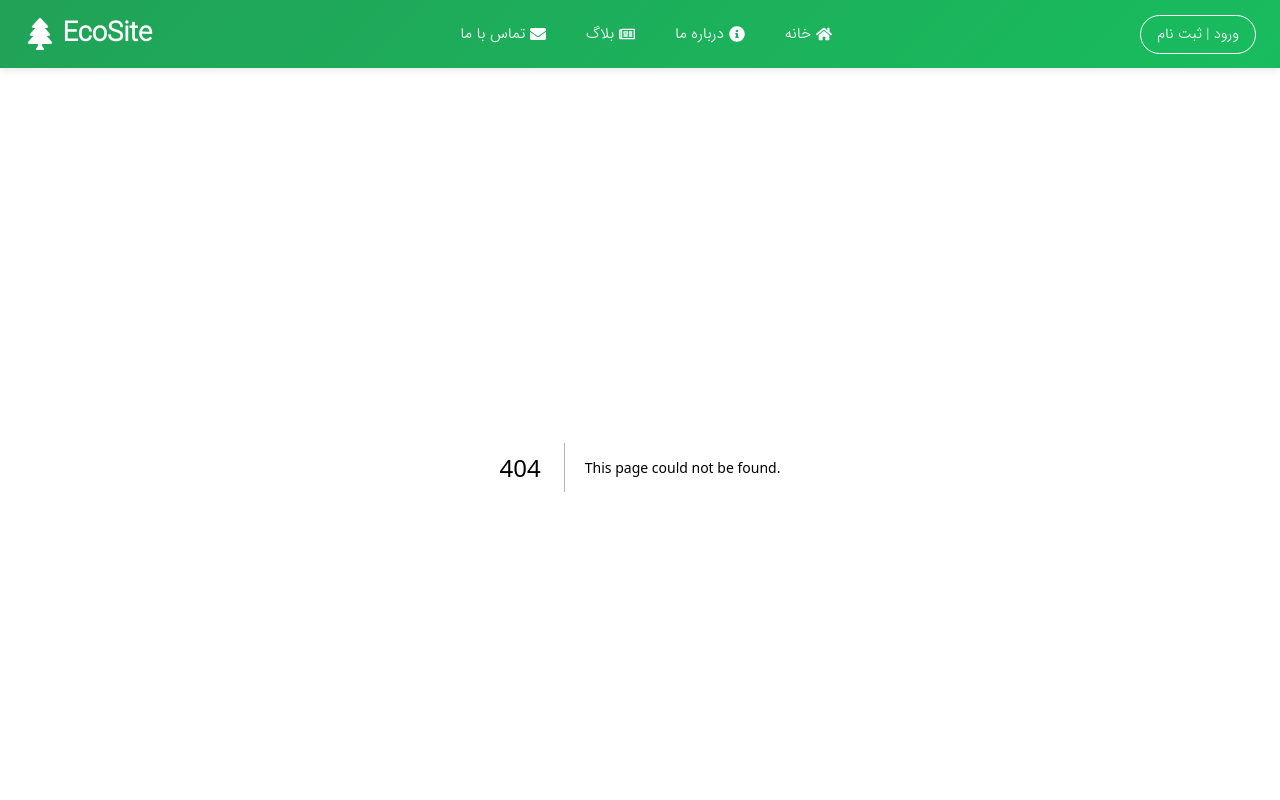
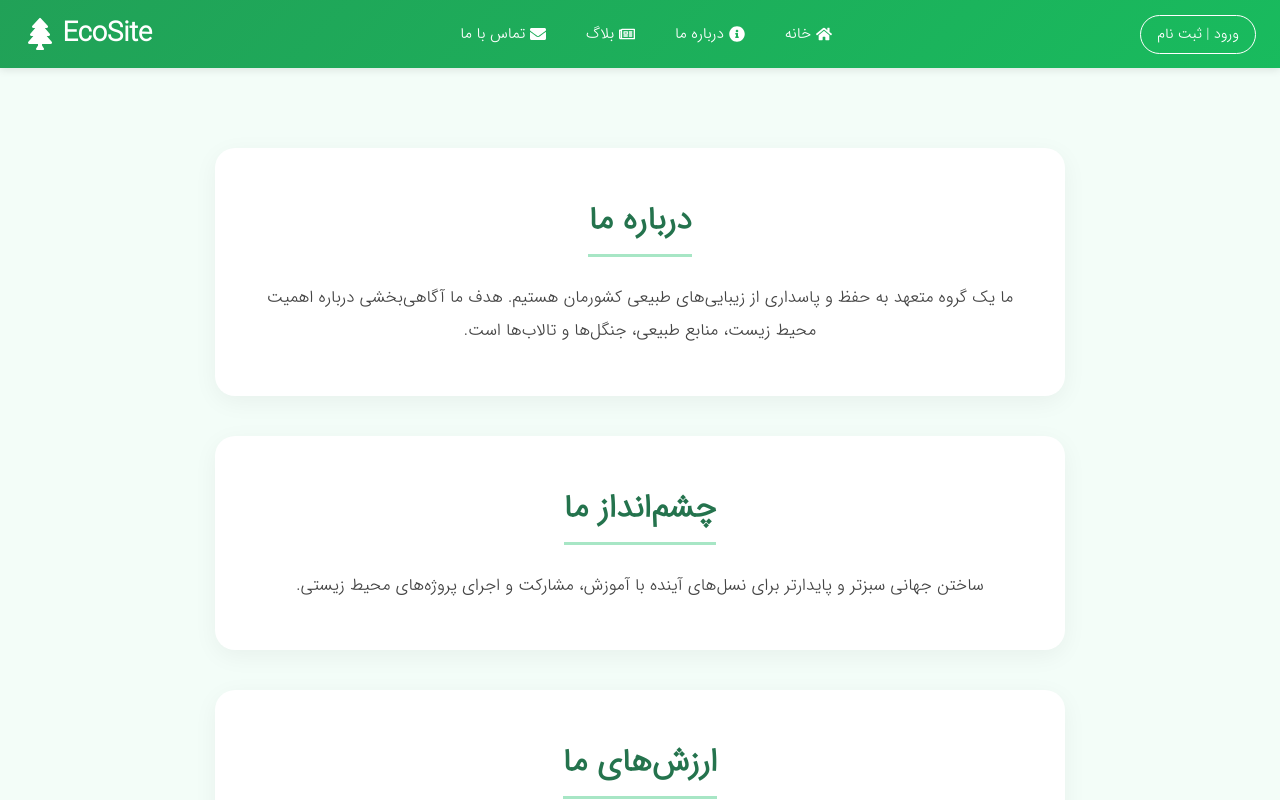
Before and after one commit to setareEzabadi/environment, a Next.js app: page /about_page in a window 1280 px wide. Before the commit this address had no page. Shown: the top 800 px of the page. Built offline with nearby package versions, Linux system fonts and the light colour scheme.

Commit message:
Create index.js

```diff
--- /dev/null
+++ b/src/pages/about_page/index.js
@@ -0,0 +1,5 @@
+import AboutPage from "../../../components/AboutPage/AboutPage";
+
+export default function Home() {
+  return <AboutPage />;
+}
```
